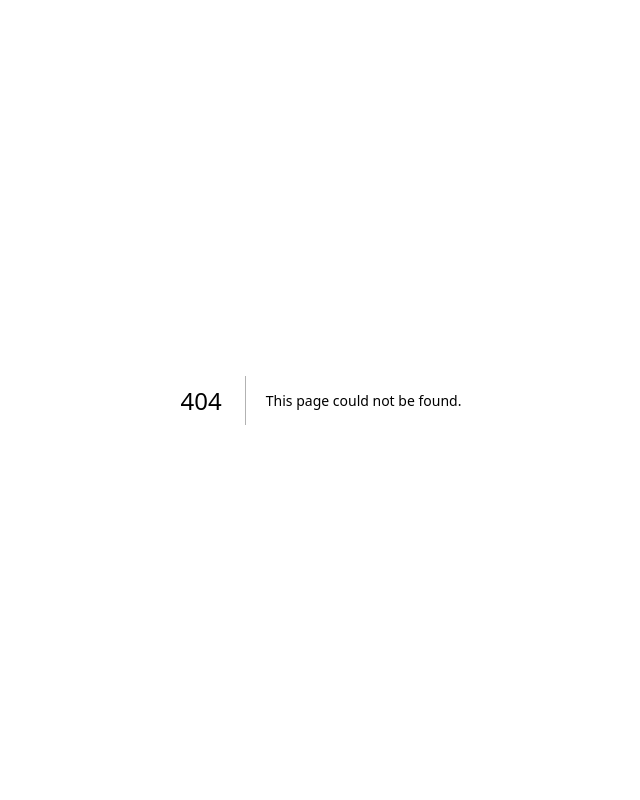
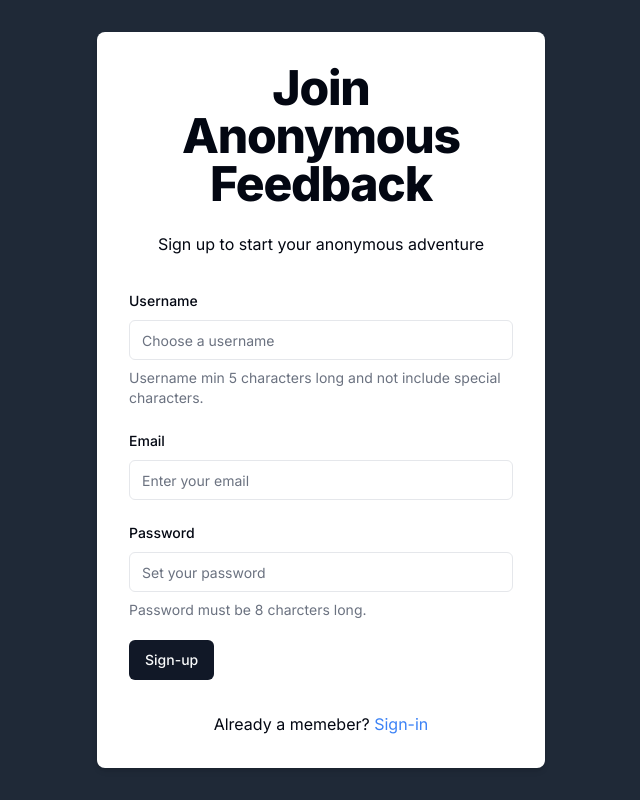
Before and after one commit to Vi369/anonymous-message, a Next.js app: page /sign-up in a window 1280 px wide. Before the commit this address had no page. Shown: the whole page, without its empty margins (319-959 px from the left). Built offline with nearby package versions, Linux system fonts and the light colour scheme.

Commit message:
sign up completed

```diff
--- a/package.json
+++ b/package.json
@@ -12,8 +12,10 @@
     "@hookform/resolvers": "^3.3.4",
     "@radix-ui/react-label": "^2.0.2",
     "@radix-ui/react-slot": "^1.0.2",
+    "@radix-ui/react-toast": "^1.1.5",
     "@react-email/components": "0.0.16",
     "ai": "^3.0.29",
+    "axios": "^1.6.8",
     "bcryptjs": "^2.4.3",
     "class-variance-authority": "^0.7.0",
     "clsx": "^2.1.1",
@@ -29,6 +31,7 @@
     "resend": "^3.2.0",
     "tailwind-merge": "^2.3.0",
     "tailwindcss-animate": "^1.0.7",
+    "usehooks-ts": "^3.1.0",
     "zod": "^3.23.4"
   },
   "devDependencies": {
--- /dev/null
+++ b/src/app/(auth)/sign-up/page.tsx
@@ -0,0 +1,187 @@
+"use client"
+import { zodResolver } from "@hookform/resolvers/zod"
+import { useForm } from "react-hook-form"
+import * as z from "zod"
+import Link from "next/link"
+import { useEffect, useState } from "react"
+import { useDebounceCallback} from 'usehooks-ts'
+import { useToast } from "@/components/ui/use-toast"
+import { useRouter } from "next/navigation"
+import { signUpSchema } from "@/schemas/signUpSchema"
+import axios, {AxiosError} from 'axios'
+import { ApiResponse } from "@/types/ApiResponse"
+import { Form, FormControl, FormDescription, FormField, FormItem, FormLabel, FormMessage } from "@/components/ui/form"
+import { Input } from "@/components/ui/input"
+import { Button } from "@/components/ui/button"
+import { LoaderCircle } from "lucide-react"
+
+
+function page() {
+    const [username, setUsername] = useState('')
+    const [usernameMessage, setUsernameMessage] = useState('')
+    const [checkingUserNameUnique, setCheckingUserNameUnique] = useState(false) // loading state
+    const [isFormSubmitting, setIsFormSubmitting] = useState(false)
+
+    // debouncing username value
+    const debounced = useDebounceCallback(setUsername, 400);
+    const { toast } = useToast()
+    const router = useRouter()
+
+    const form = useForm<z.infer<typeof signUpSchema>>({
+        resolver: zodResolver(signUpSchema),
+        defaultValues:{
+            username: '',
+            email: '',
+            Password: '',
+        }
+    })
+
+    useEffect(()=>{
+        const isUserNameUnique = async ()=>{
+            if(username){
+                setCheckingUserNameUnique(true)
+                setUsernameMessage('')
+                try {
+                    const response = await axios.get<ApiResponse>(`/api/check-username-unique?username=${username}`)
+                    // TODO:
+                    console.log("username uniqueness checking response:",response)
+                    console.log("message res:", response.data.message)
+                    setUsernameMessage(response.data.message);
+                } catch (error) {
+                    const axiosError = error as AxiosError<ApiResponse>
+                    setUsernameMessage(
+                        axiosError.response?.data.message ?? "Error During checking username uniqueness!"
+                    )
+                }finally{
+                    setCheckingUserNameUnique(false)
+                }
+            }
+        }
+        // checking username unique function call
+        isUserNameUnique();
+    },[username])
+
+    // on form submit
+    const onSubmitHandler = async(data: z.infer<typeof signUpSchema>)=>{
+        try {
+            const res = await axios.post(`/api/sign-up`,data);
+            console.log("sing-up response:", res)
+            // TODO: success check according to message
+            console.log("signup success checking:",res.data.success)
+            if(res.data.success){
+                toast({
+                    description: res.data.message,
+                })
+                // redirect to verify page
+                router.push(`/verify-email${username}`)
+            }else{
+                toast({
+                    description: res.data.message,
+                    variant: 'destructive'
+                })
+            }
+        } catch (error) {
+            console.log("error during signup user:", error)
+            const axiosError = error as AxiosError<ApiResponse>
+            let errorMessage = axiosError.response?.data.message || 'There was a problem with your sign-up. Please try again.';
+            toast({
+                description: errorMessage,
+                variant: 'destructive'
+            })
+        }finally{
+            // set is submitting status false
+            setIsFormSubmitting(false);
+        }
+    }
+
+  return (
+    <div className="flex justify-center items-center min-h-screen bg-gray-800">
+        <div className="w-full max-w-md p-8 space-y-8 bg-white rounded-lg shadow-md">
+            {/* heading */}
+            <div className="text-center">
+            <h1 className="text-4xl font-extrabold tracking-tight lg:text-5xl mb-6">
+                Join Anonymous Feedback
+            </h1>
+            <p className="mb-4">Sign up to start your anonymous adventure</p>
+            </div>
+
+            {/* form field */}
+            <Form {...form}>
+                <form onSubmit={form.handleSubmit(onSubmitHandler)} className="space-y-5">
+                    {/* username */}
+                    <FormField
+                        control={form.control}
+                        name="username"
+                        render={({field})=>(
+                            <FormItem>
+                                <FormLabel>Username</FormLabel>
+                                <FormControl>
+                                    <Input placeholder="Choose a username" {...field}
+                                    onChange={(e)=>{
+                                        field.onChange(e);
+                                        debounced(e.target.value)
+                                    }}
+                                    />
+                                </FormControl>
+                                    {checkingUserNameUnique && <LoaderCircle className="mr-2 h-4 w-4 animate-spin"/>}
+                                <FormDescription>
+                                    {!usernameMessage ? ('Username min 5 characters long and not include special characters.'):(<p className={`${usernameMessage==='Username is Available'? ('text-green-500'):('text-red-500')}`}>{usernameMessage}</p>)}
+                                </FormDescription>
+                                <FormMessage />
+                            </FormItem>
+                        )}
+                     />
+
+                     {/* email */}
+                     <FormField
+                        control={form.control}
+                        name="email"
+                        render={({field})=>(
+                            <FormItem>
+                                <FormLabel>Email</FormLabel>
+                                <FormControl>
+                                    <Input type="email" placeholder="Enter your email" {...field} />
+                                </FormControl>
+                                <FormMessage />
+                            </FormItem>
+                        )}
+                     />
+                     {/* password */}
+                     <FormField
+                        control={form.control}
+                        name="Password"
+                        render={({field})=>(
+                            <FormItem>
+                                <FormLabel>Password</FormLabel>
+                                <FormControl>
+                                    <Input type="password" placeholder="Set your password" {...field} />
+                                </FormControl>
+                                <FormDescription>
+                                    Password must be 8 charcters long.
+                                </FormDescription>
+                                <FormMessage />
+                            </FormItem>
+                        )}
+                     />
+                     <Button type="submit" disabled={isFormSubmitting}>
+                        {
+                        isFormSubmitting ?
+                        (<>
+                            <LoaderCircle className="mr-2 h-4 w-4 animate-spin"/>Please wait...
+                        </>):('Sign-up')
+                        }
+                     </Button>
+                </form>
+            </Form>
+            {/* if already member */}
+            <div className="text-center mt-2">
+                <p>
+                    Already a memeber? <Link href={'/sign-in'} className="text-blue-500 hover:text-blue-800">Sign-in</Link>
+                </p>
+            </div>
+        </div>
+    </div>
+  )
+}
+
+export default page
--- /dev/null
+++ b/src/components/ui/input.tsx
@@ -0,0 +1,25 @@
+import * as React from "react"
+
+import { cn } from "@/lib/utils"
+
+export interface InputProps
+  extends React.InputHTMLAttributes<HTMLInputElement> {}
+
+const Input = React.forwardRef<HTMLInputElement, InputProps>(
+  ({ className, type, ...props }, ref) => {
+    return (
+      <input
+        type={type}
+        className={cn(
+          "flex h-10 w-full rounded-md border border-input bg-background px-3 py-2 text-sm ring-offset-background file:border-0 file:bg-transparent file:text-sm file:font-medium placeholder:text-muted-foreground focus-visible:outline-none focus-visible:ring-2 focus-visible:ring-ring focus-visible:ring-offset-2 disabled:cursor-not-allowed disabled:opacity-50",
+          className
+        )}
+        ref={ref}
+        {...props}
+      />
+    )
+  }
+)
+Input.displayName = "Input"
+
+export { Input }
```
Also changed, not shown: 1 other file (tests, documents, lock files or other folders).
